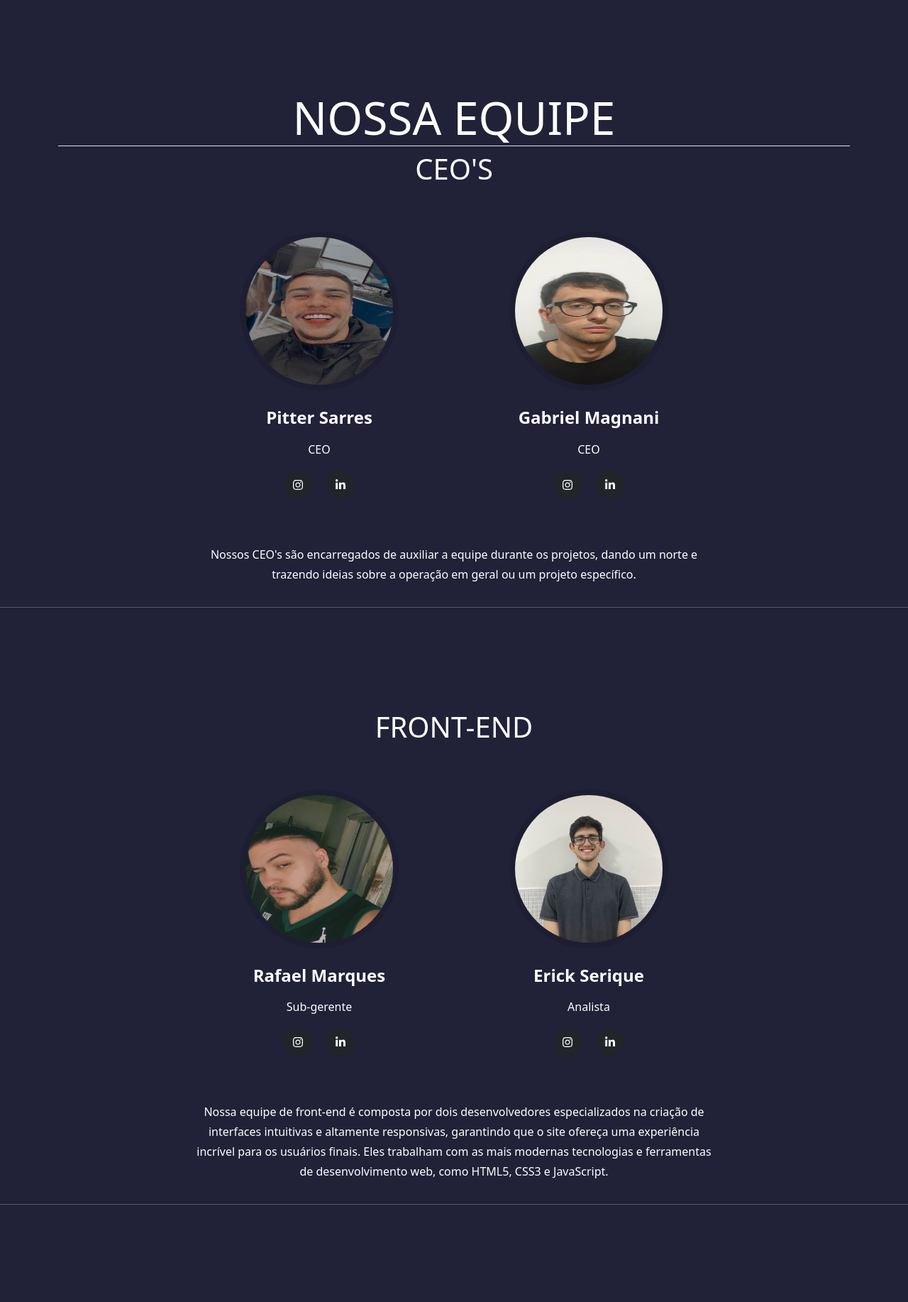
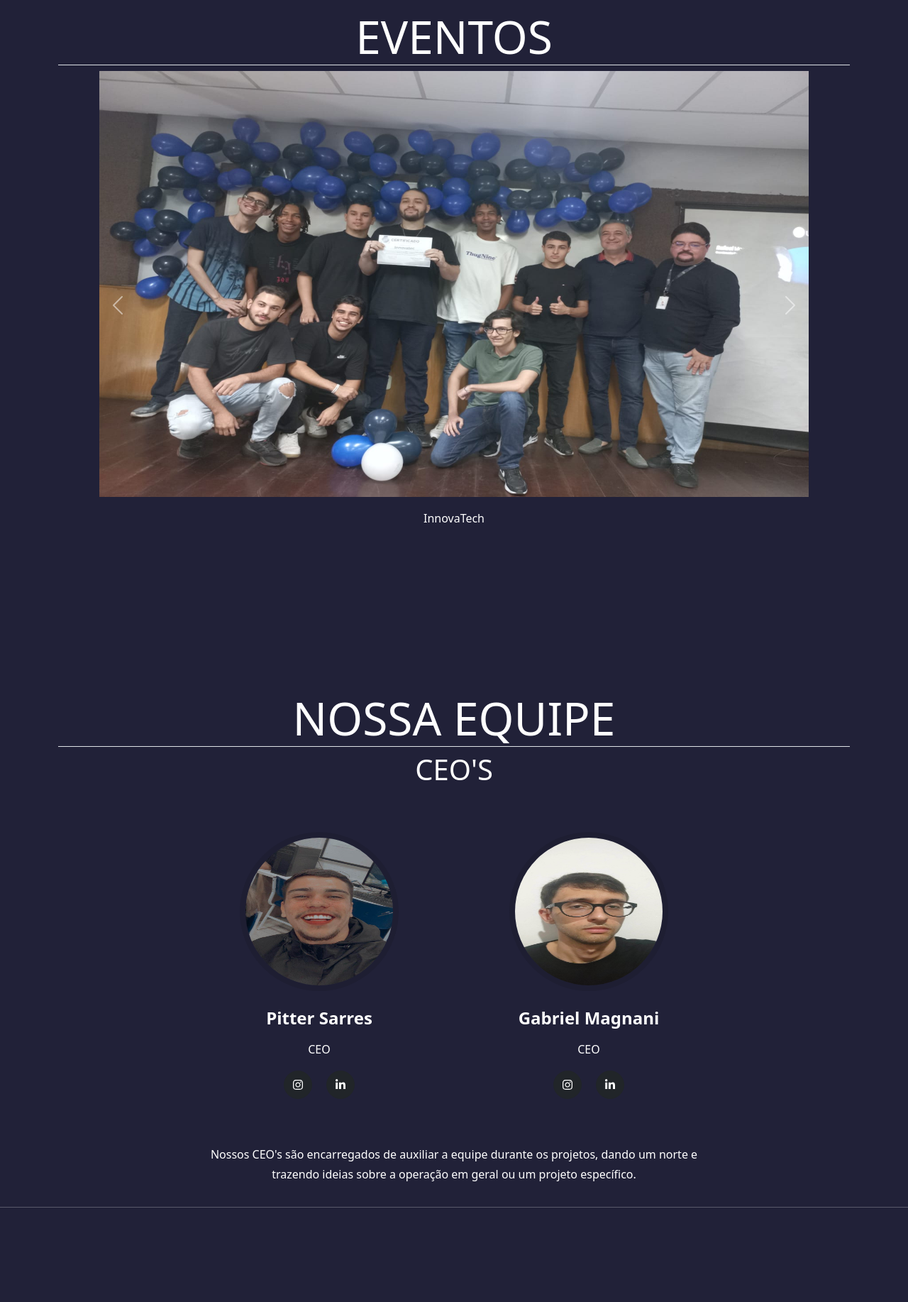
Before and after one commit to ErickSerique/Innova-Tech, a PHP site: page /html/sobre.html in a window 1280 px wide. Shown: the part 86-1920 px from the top of the page at 71% size. Run offline with PHP 8.4, Linux system fonts and the light colour scheme; some libraries are stand-ins or nearby versions.

Commit message:
Atalhos e Carrossel
-Feito os atalhos da navbar e rodapé;
-Edição e adição de algumas imagens;
-Feito o Carrossel dos eventos;
-Colocado uma imagem sem Direitos Autorais para o banner

```diff
--- a/siteinnova/site/css/home.css
+++ b/siteinnova/site/css/home.css
@@ -120,7 +120,7 @@ body {
 
 .py-5 {
   margin-top: 75px;
-  background-image: url("https://static.vecteezy.com/system/resources/previews/037/044/781/non_2x/abstract-colorful-technology-line-wave-background-modern-purple-blue-gradient-flowing-wave-lines-futuristic-technology-concept-illustration-pro-vector.jpg");
+  background-image: url("https://images.pexels.com/photos/26587611/pexels-photo-26587611/free-photo-of-aurora-magenta-sobre-floresta-de-pinheiros.jpeg?auto=compress&cs=tinysrgb&w=1260&h=750&dpr=1");
   background-size: cover; /* Ajusta a imagem para cobrir todo o fundo */
   background-repeat: no-repeat; /* Evita que a imagem se repita */
   background-position: center; /* Centraliza a imagem */
--- a/siteinnova/site/html/cadastro.html
+++ b/siteinnova/site/html/cadastro.html
@@ -43,7 +43,7 @@
               <a class="nav-link active" aria-current="page" href="home.html" target="_self">Home</a>
             </li>
             <li class="nav-item">
-              <a class="nav-link active" href="curso-ia.html" target="_self">Cursos</a>
+              <a class="nav-link active" href="curso-ia.html#Link_Services" target="_self">Cursos</a>
             </li>
             <li class="nav-item">
               <a class="nav-link active" href="sobre.html" target="_self">Sobre Nós</a>
@@ -122,7 +122,7 @@
             <h5>Principais Links</h5>
             <ul>
               <li><a href="home.html" target="_self">Home</a></li>
-              <li><a href="home.html" target="_self">Serviços</a></li>
+              <li><a href="home.html#Link_Services" target="_self">Serviços</a></li>
               <li><a href="sobre.html" target="_self">Sobre Nós</a></li>
               <li><a href="#">Suporte</a></li>
               <li><a href="#">Termos & Condições</a></li>
@@ -138,7 +138,7 @@
           <div class="col-md-2">
             <h5>Parceiros</h5>
             <ul>
-              <li><a href="#">Nossos Parceiros</a></li>
+              <li><a href="#">Nossa Equipe</a></li>
             </ul>
           </div>
           <div class="border-top">
--- a/siteinnova/site/html/login.html
+++ b/siteinnova/site/html/login.html
@@ -36,7 +36,7 @@
               <a class="nav-link active" aria-current="page" href="home.html" target="_self">Home</a>
             </li>
             <li class="nav-item">
-              <a class="nav-link active" href="curso-ia.html" target="_self">Cursos</a>
+              <a class="nav-link active" href="home.html#Link_Services" target="_self">Cursos</a>
             </li>
             <li class="nav-item">
               <a class="nav-link active" href="sobre.html" target="_self">Sobre Nós</a>
@@ -120,7 +120,7 @@
             <h5>Principais Links</h5>
             <ul>
               <li><a href="home.html" target="_self">Home</a></li>
-              <li><a href="home.html" target="_self">Serviços</a></li>
+              <li><a href="home.html#Link_Services" target="_self">Serviços</a></li>
               <li><a href="sobre.html" target="_self">Sobre Nós</a></li>
               <li><a href="#">Suporte</a></li>
               <li><a href="#">Termos & Condições</a></li>
@@ -136,7 +136,7 @@
           <div class="col-md-2">
             <h5>Parceiros</h5>
             <ul>
-              <li><a href="#">Nossos Parceiros</a></li>
+              <li><a href="sobre.html">Nossa Equipe</a></li>
             </ul>
           </div>
           <div class="border-top">
--- a/siteinnova/site/html/sobre.html
+++ b/siteinnova/site/html/sobre.html
@@ -44,7 +44,7 @@
               <a class="nav-link active" aria-current="page" href="home.html" target="_self">Home</a>
             </li>
             <li class="nav-item">
-              <a class="nav-link active" href="curso-ia.html" target="_self">Cursos</a>
+              <a class="nav-link active" href="home.html#Link_Services" target="_self">Cursos</a>
             </li>
             <li class="nav-item">
               <a class="nav-link active" href="sobre.html" target="_self">Sobre Nós</a>
@@ -63,6 +63,34 @@
         </div>
       </div>
     </nav>
+
+    <div class="container">
+      <h1 class="section-heading text-uppercase border-bottom text-center" style="font-size: 4em; margin-top: 100px">Eventos</h1>
+      <div id="carouselExample" class="carousel slide">
+        <div class="carousel-inner">
+          <div class="carousel-item active">
+            <img src="../fotos home/Certificado Innova.jpg" class="d-block mx-auto" style="width: 1000px; height: 600px;" alt="...">
+            <p class="text-center">InnovaTech</p>
+          </div>
+          <div class="carousel-item">
+            <img src="../fotos home/Aulas de ia.png" class="d-block mx-auto" style="width: 1000px; height: 600px;" alt="...">
+            <p class="text-center">Inteligência Artificial</p>
+          </div>
+          <div class="carousel-item">
+            <img src="../fotos home/Apresentando o Site.jpg" class="d-block mx-auto" style="width: 1000px; height: 600px;" alt="...">
+            <p class="text-center">Projeto Site</p>
+          </div>
+        </div>
+        <button class="carousel-control-prev" type="button" data-bs-target="#carouselExample" data-bs-slide="prev">
+          <span class="carousel-control-prev-icon" aria-hidden="true"></span>
+          <span class="visually-hidden">Previous</span>
+        </button>
+        <button class="carousel-control-next" type="button" data-bs-target="#carouselExample" data-bs-slide="next">
+          <span class="carousel-control-next-icon" aria-hidden="true"></span>
+          <span class="visually-hidden">Next</span>
+        </button>
+      </div>
+    </div>
 
     <section class="pri page-section" id="team">
       <div class="container">
@@ -491,7 +519,7 @@
             <h5>Principais Links</h5>
             <ul>
               <li><a href="home.html" target="_self">Home</a></li>
-              <li><a href="home.html" target="_self">Serviços</a></li>
+              <li><a href="home.html#Link_Services" target="_self">Serviços</a></li>
               <li><a href="sobre.html" target="_self">Sobre Nós</a></li>
               <li><a href="#">Suporte</a></li>
               <li><a href="#">Termos & Condições</a></li>
@@ -507,7 +535,7 @@
           <div class="col-md-2">
             <h5>Parceiros</h5>
             <ul>
-              <li><a href="#">Nossos Parceiros</a></li>
+              <li><a href="sobre.html">Nossa Equipe</a></li>
             </ul>
           </div>
           <div class="border-top">
```
Also changed, not shown: siteinnova/site/html/curso-ia.html (+4 -4 lines), siteinnova/site/html/home.html (+6 -6 lines), siteinnova/site/fotos home/Apresentando o Site.jpg (added), siteinnova/site/fotos home/Aulas de ia.png (added), siteinnova/site/fotos home/Certificado Innova.jpg (added), siteinnova/site/fotos home/tec.png.
